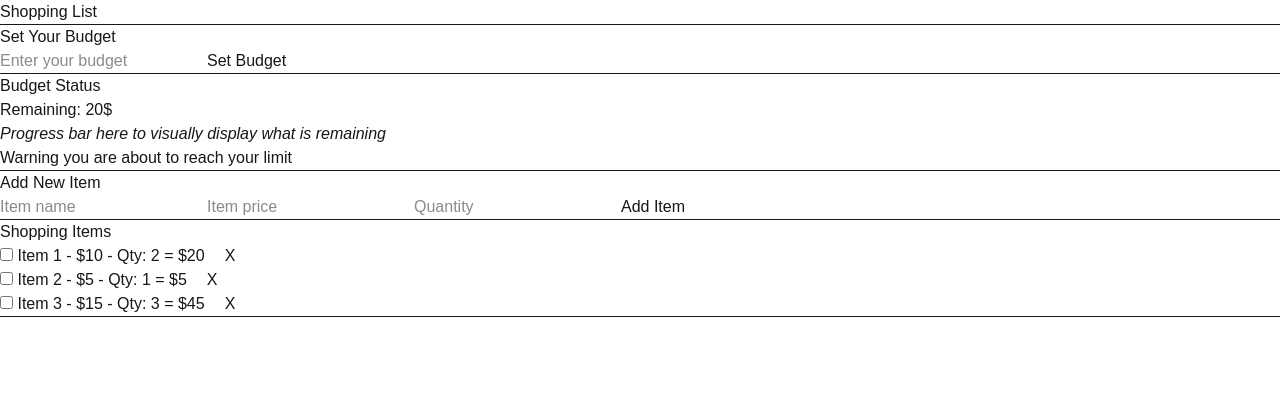
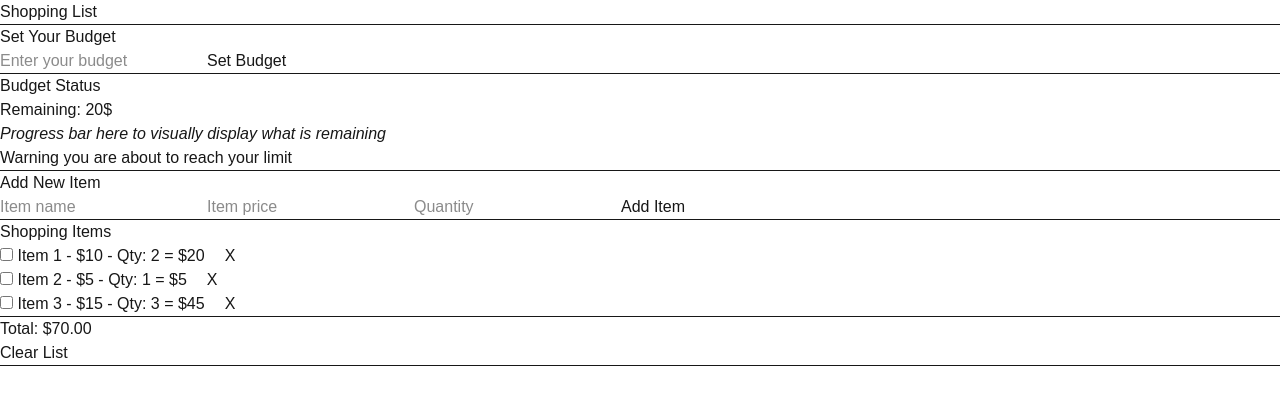
Before and after one commit to fax-spittah/shopping-list, a Next.js app: page / in a window 1280 px wide. Shown: the top 396 px of the page. Built offline with nearby package versions, Linux system fonts and the light colour scheme.

Commit message:
feat: add BottomSectionComponent to home page

```diff
--- /dev/null
+++ b/app/components/BottomSectionComponent.tsx
@@ -0,0 +1,8 @@
+export default function BottomSectionComponent() {
+  return (
+    <div>
+      <p>Total: $70.00</p>
+      <button>Clear List</button>
+    </div>
+  );
+}
--- a/app/pages/HomePage.tsx
+++ b/app/pages/HomePage.tsx
@@ -1,4 +1,5 @@
 import AddItemComponent from "../components/AddItemComponent";
+import BottomSectionComponent from "../components/BottomSectionComponent";
 import DisplayBudgentStatusComponent from "../components/DisplayBudgentStatusComponent";
 import SetBudgetComponent from "../components/SetBudgetComponent";
 import ShoppingItems from "../components/ShoppingItems";
@@ -16,6 +17,8 @@ export default function HomePage() {
       <hr />
       <ShoppingItems />
       <hr />
+      <BottomSectionComponent />
+      <hr />
     </div>
   );
 }
```
